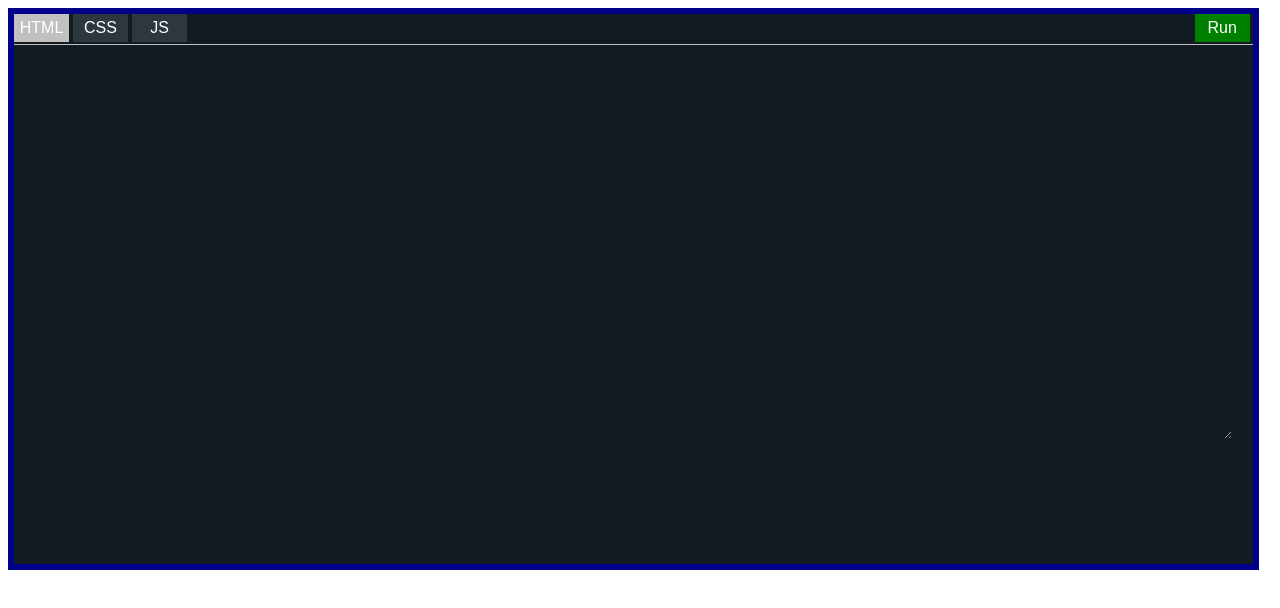
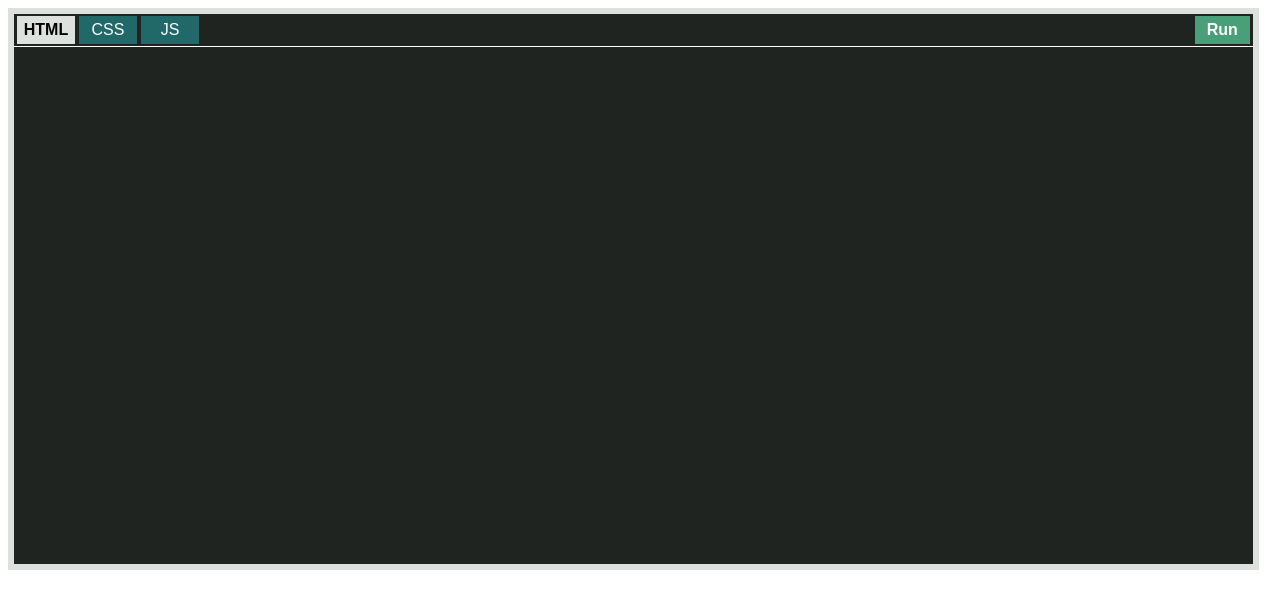
Before and after one commit to Sandee004/Code-Editor, a plain HTML site: page index.html in a window 1280 px wide. Drawn offline with Linux system fonts and the light colour scheme.

Commit message:
Improved appearance

```diff
--- a/style.css
+++ b/style.css
@@ -8,31 +8,38 @@ html {
     .main-frame{
         width: 98%;
         height: 550px;
-        background: #121B22;
-        border: 6px solid darkblue;
+        background: #1F2421;
+        border: 6px solid #DCE1DE;
     }
     .language-frame{
-        border-bottom: 1px solid silver;
-        height: 30px;
+        border-bottom: 1px solid white;
+        height: 32px;
     }
     .language-frame button{
-        padding: 5px;
-        background: #2D383E;
-        width: 55px;
-        height: auto;
+        text-align: center;
+        background: #216869;
+        width: 58px;
+        height: 28px;
         color: white;
         border: none;
         outline: none;
+        margin: 2px auto;
         font-size: 16px;
     }
     .language-frame .active {
-        background: silver;
+        background: #DCE1DE;
+        color: black;
+        font-weight: bold;
+    }
+    #htmlBtn{
+        margin: 2px auto auto 3px
     }
     textarea{
-        width: 98%;
+        width: 99%;
         height: 390px;
-        background: #121B22;
+        background: transparent;
         border: none;
+        resize: none;
         outline: none;
         color: white;
         overflow: auto;
@@ -43,7 +50,7 @@ html {
     }
     #runBtn{
         padding: 5px;
-        background: green;
+        background: #49A078;
         width: 55px;
         height: auto;
         color: white;
@@ -51,9 +58,12 @@ html {
         outline: none;
         font-size: 16px;
         float: right;
-        margin-right: 3px;
+        font-weight: bold;
+        margin: 2px 3px;
     }
     #output{
         width: 98%;
         height: 517px;
+        border: none;
+        outline: none;
     }
```
